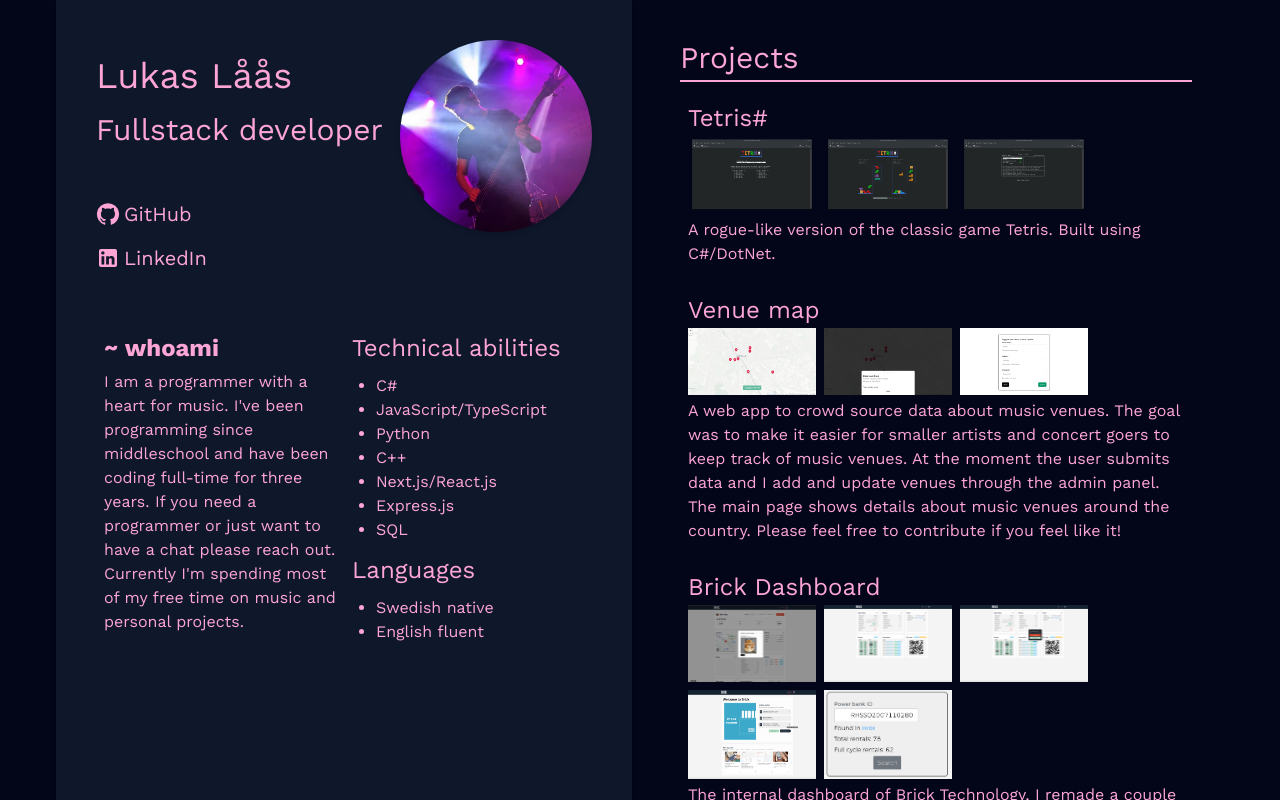
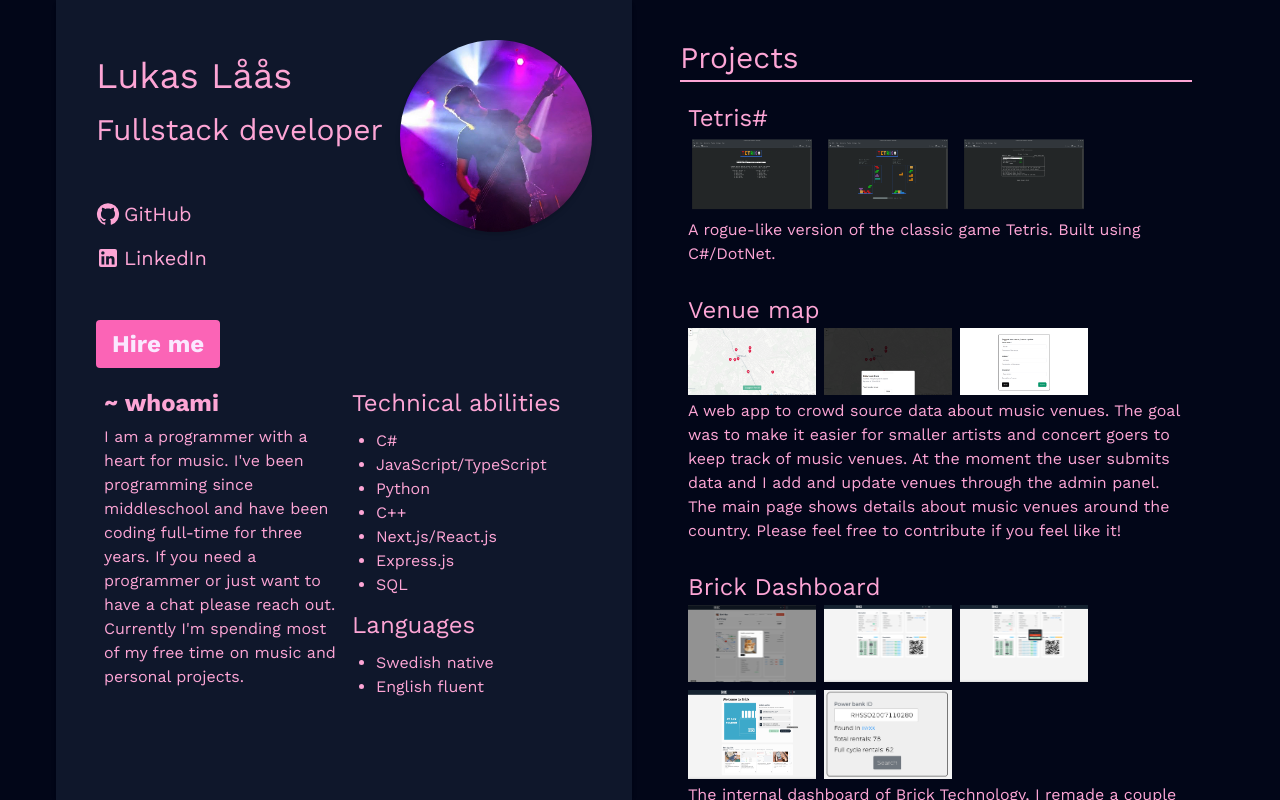
Before and after one commit to lukas-laas/portfolio, a Next.js app: page / in a window 1280 px wide. Built offline with nearby package versions, Linux system fonts and the light colour scheme; a web font is replaced by a local one.

Commit message:
update styling

```diff
--- a/src/app/_components/summary.tsx
+++ b/src/app/_components/summary.tsx
@@ -50,6 +50,13 @@ export function Summary() {
               LinkedIn
             </Link>
           </div>
+            <Link
+              href="/contact"
+              className="relative inline-block rounded bg-textAccent py-2 px-4 text-fuchsia-100 text-2xl transition-all duration-300 overflow-hidden hover:shadow-lg group"
+            >
+              <strong className="relative z-10">Hire me</strong>
+              <div className="absolute inset-0 bg-gradient-to-r from-transparent via-white/20 to-transparent -translate-x-full group-hover:translate-x-full transition-transform duration-700 ease-out"></div>
+            </Link>
           <div className="flex  flex-wrap flex-col md:flex-row">
             <div className="md:w-1/2">
               <Article>
--- a/src/app/contact/page.tsx
+++ b/src/app/contact/page.tsx
@@ -92,7 +92,10 @@ export default function Contact() {
                     </div>
                 </fieldset>
 
-                <button type="submit" className="rounded bg-textAccent py-2 px-4 text-bg text-2xl">Submit</button>
+                <button type="submit" className="relative rounded bg-textAccent py-1 px-2 text-fuchsia-100 text-2xl transition-all duration-300 overflow-hidden hover:shadow-lg group m-1">
+                    <span className="relative z-10">Submit</span>
+                    <div className="absolute inset-0 bg-gradient-to-r from-transparent via-white/30 to-transparent -translate-x-full group-hover:translate-x-full transition-transform duration-700 ease-out"></div>
+                </button>
             </form>
             </div>
         </Section>
```
